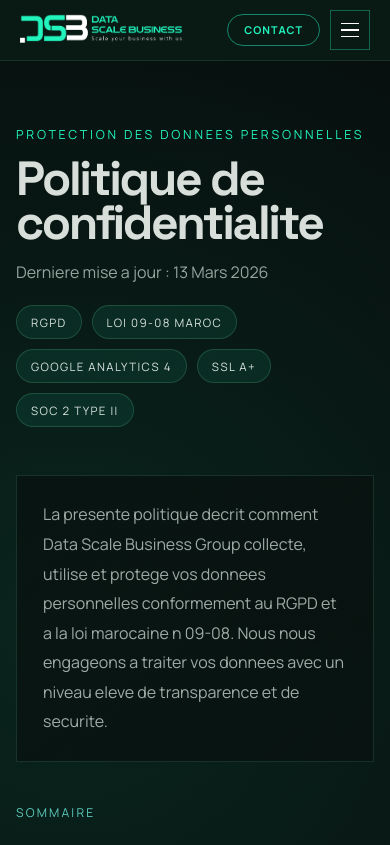
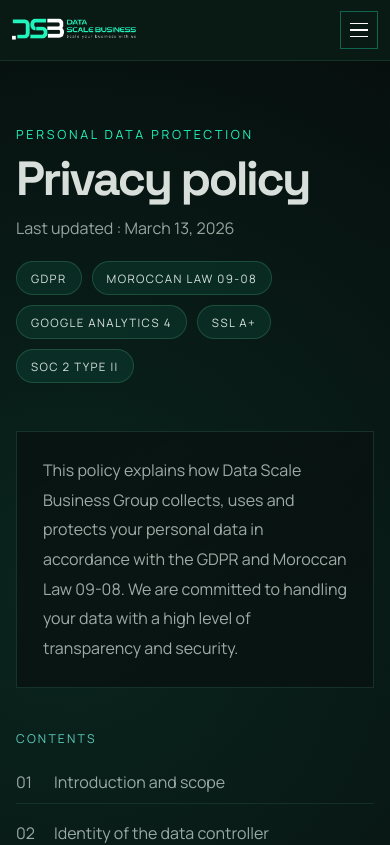
Before and after one commit to OmarNouih/datascale-nextjs2, a Next.js app: page /privacy-policy in a window 390 px wide. Shown: the top 845 px of the page. Built offline with nearby package versions, Linux system fonts and the light colour scheme.

Commit message:
Improve language defaults and SEO checks

```diff
--- a/app/globals.css
+++ b/app/globals.css
@@ -350,12 +350,82 @@ button {
 }
 
 @media (max-width: 900px) {
+  .navbar-shell {
+    gap: 12px !important;
+    padding-left: 18px !important;
+    padding-right: 18px !important;
+    min-width: 0 !important;
+  }
+
+  .nav-logo {
+    min-width: 0 !important;
+  }
+
+  .nav-logo img {
+    max-width: 150px !important;
+    height: auto !important;
+    max-height: 38px !important;
+  }
+
   .desktop-nav {
     display: none !important;
   }
 
   .mobile-nav {
     display: flex !important;
+    min-width: 0 !important;
+    flex-shrink: 0 !important;
+  }
+}
+
+@media (max-width: 520px) {
+  .navbar-shell {
+    padding-left: 12px !important;
+    padding-right: 12px !important;
+    gap: 8px !important;
+  }
+
+  .nav-logo img {
+    max-width: 124px !important;
+    max-height: 34px !important;
+  }
+
+  .lang-toggle {
+    padding: 2px 3px !important;
+  }
+
+  .lang-toggle button {
+    padding: 5px 8px !important;
+    font-size: 0.58rem !important;
+  }
+
+  .mobile-contact-inline {
+    display: none !important;
+  }
+
+  .hamburger-btn {
+    width: 38px !important;
+    height: 38px !important;
+  }
+
+  .mobile-drawer {
+    width: min(340px, 100vw) !important;
+  }
+}
+
+@media (max-width: 360px) {
+  .navbar-shell {
+    padding-left: 10px !important;
+    padding-right: 10px !important;
+  }
+
+  .nav-logo img {
+    max-width: 108px !important;
+  }
+
+  .lang-toggle button {
+    padding-left: 7px !important;
+    padding-right: 7px !important;
   }
 }
 
--- /dev/null
+++ b/app/privacy-policy/PrivacyPolicyClient.jsx
@@ -0,0 +1,113 @@
+'use client'
+
+import { useMemo, useState } from 'react'
+
+import { SiteFooter, SiteHeader } from '@/components/site/SiteChrome'
+import { PRIVACY_CONTENT } from '@/lib/data/privacyContent'
+import { useLang } from '@/lib/i18n/LanguageContext'
+
+import styles from './privacy-policy.module.css'
+
+function ParagraphGroup({ paragraphs }) {
+  return paragraphs.map((paragraph) => (
+    <p key={paragraph}>{paragraph}</p>
+  ))
+}
+
+export default function PrivacyPolicyClient() {
+  const [active, setActive] = useState(null)
+  const { lang } = useLang()
+  const content = useMemo(() => PRIVACY_CONTENT[lang] || PRIVACY_CONTENT.en, [lang])
+
+  return (
+    <div className={styles.page}>
+      <SiteHeader />
+
+      <main>
+        <section className={styles.hero}>
+          <div className={styles.shell}>
+            <p className={styles.kicker}>{content.kicker}</p>
+            <h1 className={styles.title}>{content.title}</h1>
+            <p className={styles.updated}>
+              {content.updatedLabel} : {content.lastUpdated}
+            </p>
+            <div className={styles.tags}>
+              {content.tags.map((tag) => (
+                <span key={tag} className={styles.tag}>
+                  {tag}
+                </span>
+              ))}
+            </div>
+          </div>
+        </section>
+
+        <section className={styles.content}>
+          <div className={styles.shell}>
+            <div className={styles.introCard}>{content.intro}</div>
+
+            <div className={styles.layout}>
+              <aside className={styles.toc}>
+                <p className={styles.tocLabel}>{content.tocLabel}</p>
+                <div className={styles.tocLinks}>
+                  {content.sections.map((section) => (
+                    <a key={section.id} href={`#${section.id}`} className={styles.tocLink}>
+                      <span>{section.num}</span>
+                      <span>{section.title}</span>
+                    </a>
+                  ))}
+                </div>
+              </aside>
+
+              <div className={styles.sections}>
+                {content.sections.map((section) => (
+                  <section key={section.id} id={section.id} className={styles.sectionBlock}>
+                    <button
+                      type="button"
+                      className={styles.sectionButton}
+                      onClick={() => setActive(active === section.id ? null : section.id)}
+                    >
+                      <span className={styles.sectionNumber}>{section.num}</span>
+                      <span className={styles.sectionHeading}>{section.title}</span>
+                      <span className={active === section.id ? styles.chevronOpen : styles.chevron}>
+                        v
+                      </span>
+                    </button>
+
+                    {active === section.id ? (
+                      <div className={styles.sectionContent}>
+                        {section.subsections ? (
+                          <div className={styles.subsections}>
+                            {section.subsections.map((subsection) => (
+                              <div key={subsection.title} className={styles.subsection}>
+                                <h3>{subsection.title}</h3>
+                                <ParagraphGroup paragraphs={subsection.paragraphs} />
+                              </div>
+                            ))}
+                          </div>
+                        ) : (
+                          <ParagraphGroup paragraphs={section.paragraphs} />
+                        )}
+                      </div>
+                    ) : null}
+                  </section>
+                ))}
+              </div>
+            </div>
+
+            <div className={styles.contactCard}>
+              <div>
+                <h2>{content.contactTitle}</h2>
+                <p>{content.contactBody}</p>
+              </div>
+              <a href="mailto:info@datascalebusiness.io" className={styles.contactLink}>
+                info@datascalebusiness.io
+              </a>
+            </div>
+          </div>
+        </section>
+      </main>
+
+      <SiteFooter />
+    </div>
+  )
+}
--- a/app/privacy-policy/page.jsx
+++ b/app/privacy-policy/page.jsx
@@ -1,113 +1,20 @@
-'use client'
+import PrivacyPolicyClient from './PrivacyPolicyClient'
 
-import { useMemo, useState } from 'react'
-
-import { SiteFooter, SiteHeader } from '@/components/site/SiteChrome'
-import { PRIVACY_CONTENT } from '@/lib/data/privacyContent'
-import { useLang } from '@/lib/i18n/LanguageContext'
-
-import styles from './privacy-policy.module.css'
-
-function ParagraphGroup({ paragraphs }) {
-  return paragraphs.map((paragraph) => (
-    <p key={paragraph}>{paragraph}</p>
-  ))
+export const metadata = {
+  title: 'Privacy Policy | Data Scale Business',
+  description:
+    'Privacy policy for Data Scale Business, covering personal data collection, cookies, security and contact rights.',
+  alternates: {
+    canonical: '/privacy-policy',
+  },
+  openGraph: {
+    title: 'Privacy Policy | Data Scale Business',
+    description:
+      'Privacy policy for Data Scale Business, covering personal data collection, cookies, security and contact rights.',
+    url: 'https://datascalebusiness.io/privacy-policy',
+  },
 }
 
 export default function PrivacyPolicyPage() {
-  const [active, setActive] = useState(null)
-  const { lang } = useLang()
-  const content = useMemo(() => PRIVACY_CONTENT[lang] || PRIVACY_CONTENT.en, [lang])
-
-  return (
-    <div className={styles.page}>
-      <SiteHeader />
-
-      <main>
-        <section className={styles.hero}>
-          <div className={styles.shell}>
-            <p className={styles.kicker}>{content.kicker}</p>
-            <h1 className={styles.title}>{content.title}</h1>
-            <p className={styles.updated}>
-              {content.updatedLabel} : {content.lastUpdated}
-            </p>
-            <div className={styles.tags}>
-              {content.tags.map((tag) => (
-                <span key={tag} className={styles.tag}>
-                  {tag}
-                </span>
-              ))}
-            </div>
-          </div>
-        </section>
-
-        <section className={styles.content}>
-          <div className={styles.shell}>
-            <div className={styles.introCard}>{content.intro}</div>
-
-            <div className={styles.layout}>
-              <aside className={styles.toc}>
-                <p className={styles.tocLabel}>{content.tocLabel}</p>
-                <div className={styles.tocLinks}>
-                  {content.sections.map((section) => (
-                    <a key={section.id} href={`#${section.id}`} className={styles.tocLink}>
-                      <span>{section.num}</span>
-                      <span>{section.title}</span>
-                    </a>
-                  ))}
-                </div>
-              </aside>
-
-              <div className={styles.sections}>
-                {content.sections.map((section) => (
-                  <section key={section.id} id={section.id} className={styles.sectionBlock}>
-                    <button
-                      type="button"
-                      className={styles.sectionButton}
-                      onClick={() => setActive(active === section.id ? null : section.id)}
-                    >
-                      <span className={styles.sectionNumber}>{section.num}</span>
-                      <span className={styles.sectionHeading}>{section.title}</span>
-                      <span className={active === section.id ? styles.chevronOpen : styles.chevron}>
-                        v
-                      </span>
-                    </button>
-
-                    {active === section.id ? (
-                      <div className={styles.sectionContent}>
-                        {section.subsections ? (
-                          <div className={styles.subsections}>
-                            {section.subsections.map((subsection) => (
-                              <div key={subsection.title} className={styles.subsection}>
-                                <h3>{subsection.title}</h3>
-                                <ParagraphGroup paragraphs={subsection.paragraphs} />
-                              </div>
-                            ))}
-                          </div>
-                        ) : (
-                          <ParagraphGroup paragraphs={section.paragraphs} />
-                        )}
-                      </div>
-                    ) : null}
-                  </section>
-                ))}
-              </div>
-            </div>
-
-            <div className={styles.contactCard}>
-              <div>
-                <h2>{content.contactTitle}</h2>
-                <p>{content.contactBody}</p>
-              </div>
-              <a href="mailto:info@datascalebusiness.io" className={styles.contactLink}>
-                info@datascalebusiness.io
-              </a>
-            </div>
-          </div>
-        </section>
-      </main>
-
-      <SiteFooter />
-    </div>
-  )
+  return <PrivacyPolicyClient />
 }
--- a/components/sections/ContactPresence.jsx
+++ b/components/sections/ContactPresence.jsx
@@ -324,8 +324,7 @@ export default function ContactPresence() {
         {/* Image at natural full size */}
         <img
           src="/contact background.png"
-          alt=""
-          aria-hidden
+          alt="Data Scale Business contact banner showing a global business presence"
           style={{ display: 'block', width: '100%', height: 'auto', position: 'relative', zIndex: 1 }}
         />
 
--- a/components/site/SiteChrome.jsx
+++ b/components/site/SiteChrome.jsx
@@ -70,6 +70,7 @@ export function SiteHeader() {
         }}
       >
         <div
+          className="navbar-shell"
           style={{
             maxWidth: 1240,
             margin: '0 auto',
@@ -82,6 +83,7 @@ export function SiteHeader() {
         >
           {/* Logo */}
           <div
+            className="nav-logo"
             onClick={() => go('home')}
             style={{ cursor: 'pointer', display: 'inline-flex', alignItems: 'center' }}
           >
@@ -145,7 +147,7 @@ export function SiteHeader() {
 
           {/* Mobile right side */}
           <div className="mobile-nav" style={{ display: 'none', alignItems: 'center', gap: 10 }}>
-            <button onClick={() => go('contact')} style={{
+            <button className="mobile-contact-inline" onClick={() => go('contact')} style={{
               fontFamily: "'Manrope', sans-serif", fontSize: '0.67rem', fontWeight: 700,
               letterSpacing: '0.1em', textTransform: 'uppercase',
               color: '#22f4bd', background: 'transparent',
--- a/lib/i18n/LanguageContext.jsx
+++ b/lib/i18n/LanguageContext.jsx
@@ -6,7 +6,7 @@ import { translations } from './translations'
 const LanguageContext = createContext(null)
 
 export function LanguageProvider({ children }) {
-  const [lang, setLang] = useState('fr')
+  const [lang, setLang] = useState('en')
 
   useEffect(() => {
     const saved = localStorage.getItem('dsb-lang')
--- a/next.config.mjs
+++ b/next.config.mjs
@@ -1,6 +1,6 @@
 /** @type {import('next').NextConfig} */
 const nextConfig = {
-  /* config options here */
+  poweredByHeader: false,
 };
 
 export default nextConfig;
```
Also changed, not shown: components/Navbar.jsx (+4 -4 lines), components/sections/Hero.jsx (+69 -54 lines), lib/i18n/translations.js.
